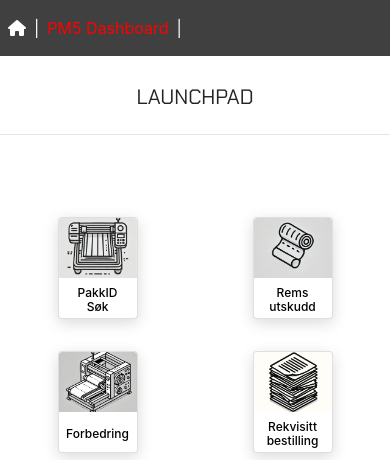
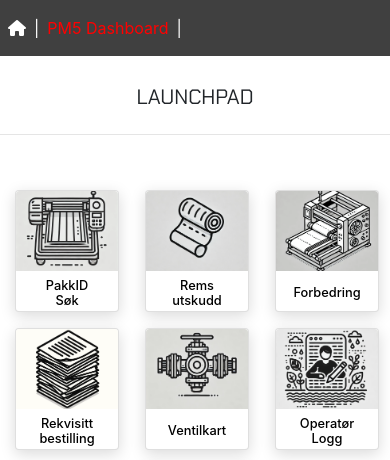
Before and after one commit to Hyssia/Pakk, a plain HTML site: page launchpad.html in a window 390 px wide. Shown: the top 460 px of the page. Drawn offline with nearby package versions, Linux system fonts and the light colour scheme; no server answers.

Commit message:
mobile layout

```diff
--- a/launchpad.html
+++ b/launchpad.html
@@ -78,7 +78,7 @@
       style="min-height: 100vh"
     >
       <div class="row card-container">
-        <div class="col-6 col-md-3 mb-3">
+        <div class="col-4 col-md-3 mb-3">
           <a href="pakk_app.html" class="card text-center">
             <img src="img/cardicon (1).png" class="card-img-top" alt="Image 1" />
             <div class="card-body">
@@ -87,7 +87,7 @@
           </a>
         </div>
 
-        <div class="col-6 col-md-3 mb-3">
+        <div class="col-4 col-md-3 mb-3">
           <a href="rems_app.html" class="card text-center">
             <img src="img/cardicon (2).png" class="card-img-top" alt="Image 2" />
             <div class="card-body">
@@ -96,7 +96,7 @@
           </a>
         </div>
 
-        <div class="col-6 col-md-3 mb-3">
+        <div class="col-4 col-md-3 mb-3">
           <a href="forbedring.html" class="card text-center">
             <img src="img/cardicon (3).png" class="card-img-top" alt="Image 3" />
             <div class="card-body">
@@ -104,7 +104,7 @@
             </div>
           </a>
         </div>
-        <div class="col-6 col-md-3 mb-3">
+        <div class="col-4 col-md-3 mb-3">
           <a href="order-form.html" class="card text-center">
             <img src="img/cardicon (4).png" class="card-img-top" alt="Image 4" />
             <div class="card-body">
@@ -112,7 +112,7 @@
             </div>
           </a>
         </div>
-        <div class="col-6 col-md-3 mb-3">
+        <div class="col-4 col-md-3 mb-3">
           <a href="valvemap.html" class="card text-center">
             <img src="img/ventil.jpg" class="card-img-top" alt="Image 4" />
             <div class="card-body">
@@ -120,7 +120,7 @@
             </div>
           </a>
         </div>
-        <div class="col-6 col-md-3 mb-3">
+        <div class="col-4 col-md-3 mb-3">
           <a href="log.html" class="card text-center">
             <img src="img/log.png" class="card-img-top" alt="Image 4" />
             <div class="card-body">
@@ -128,7 +128,7 @@
             </div>
           </a>
         </div>
-        <div class="col-6 col-md-3 mb-3">
+        <div class="col-4 col-md-3 mb-3">
           <a
             href="https://drive.google.com/drive/folders/1OWO_s4FUsVoe4MyfNoFnDEIeimtVvxYR"
             class="card text-center"
--- a/style.css
+++ b/style.css
@@ -462,18 +462,18 @@ header .indexLogo {
     height: 30px;
   }
   .card img {
-    height: 60px; /* Reduces the image height, 120 original */
+    height: 80px; /* Reduces the image height, 120 original */
     width: 100%;
   }
   .card-title {
-    font-size: 0.75rem;
+    font-size: 0.8rem;
   }
   .card {
-    width: 5rem; /* 10 original */
-    margin: 0.5rem; /* 0 original */
+    width: 6.5rem; /* 10 original */
+    margin: 0rem; /* 0 original */
   }
   .custom-margin {
-    margin-top: -7rem !important;
+    margin-top: -12rem !important;
   }
   .indexTitle {
     margin-top: 1.2rem;
```
